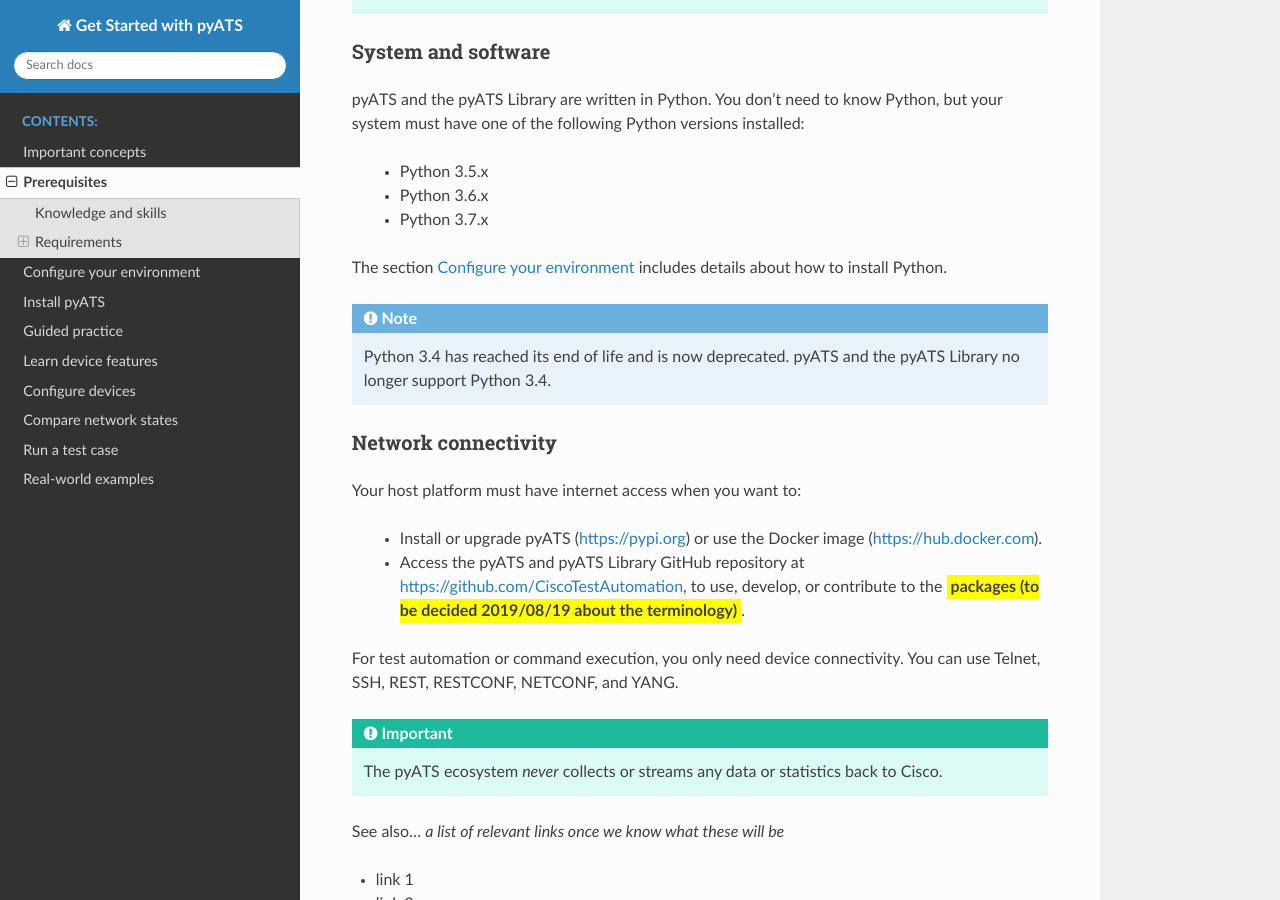
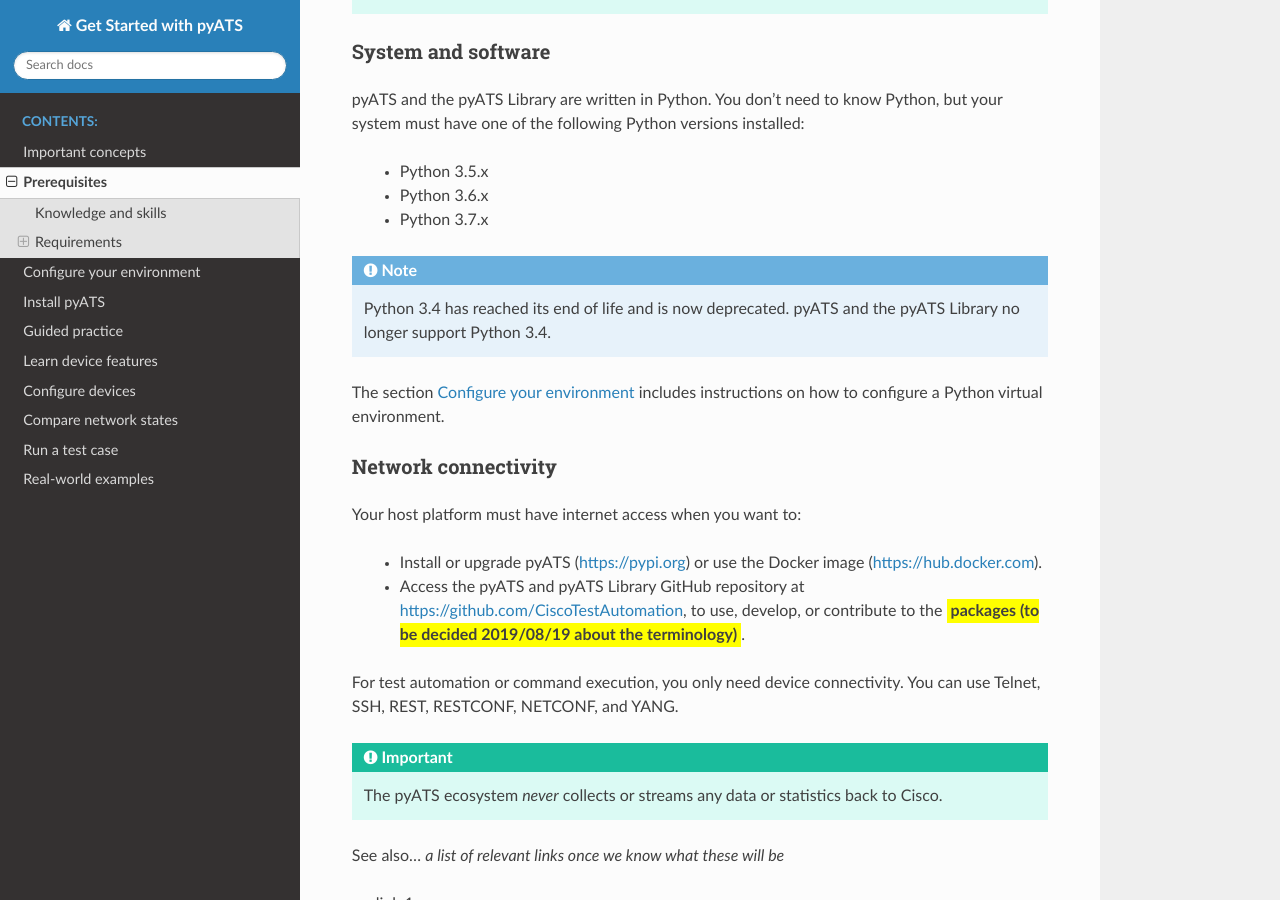
Before and after one commit to CiscoTestAutomation/getting-started, a Sphinx documentation site: the page built from source/prereqs/Prerequisites.rst, in a window 1280 px wide and 900 px high, scrolled down 1371 px. Built offline with Sphinx 7.4.7 and the Read the Docs theme 2.0.0, drawn with Linux system fonts in a browser that asks for light colours; pages that are not in the unit, such as notebooks, are missing from menus.

Commit message:
Removed the reference to installing Python, as per review comments on the installation section.

```diff
--- a/source/prereqs/Prerequisites.rst
+++ b/source/prereqs/Prerequisites.rst
@@ -44,9 +44,9 @@
 
     .. include:: supportedpythonversions.rst
 
-The section :ref:`configure-environment` includes details about how to install Python.
+.. note:: Python 3.4 has reached its end of life and is now deprecated. |pyATS| and the |library| no longer support Python 3.4.
 
-.. note:: Python 3.4 has reached its end of life and is now deprecated. |pyATS| and the |library| no longer support Python 3.4.
+The section :ref:`configure-environment` includes instructions on how to configure a Python virtual environment.
 
 Network connectivity
 ^^^^^^^^^^^^^^^^^^^^^
```
